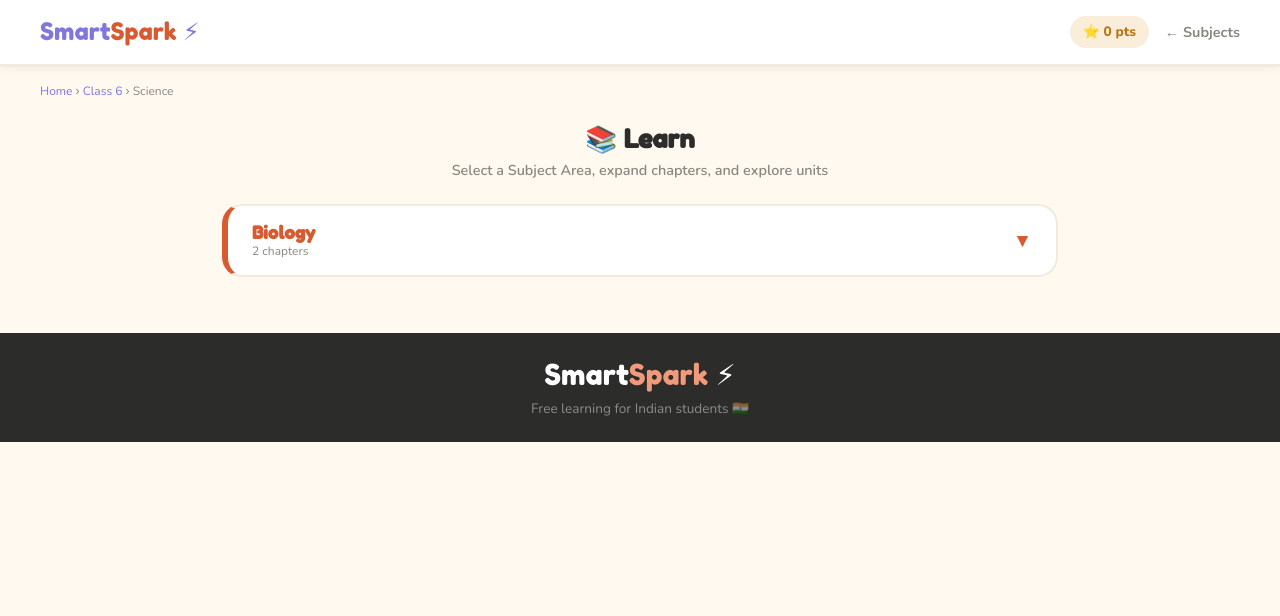
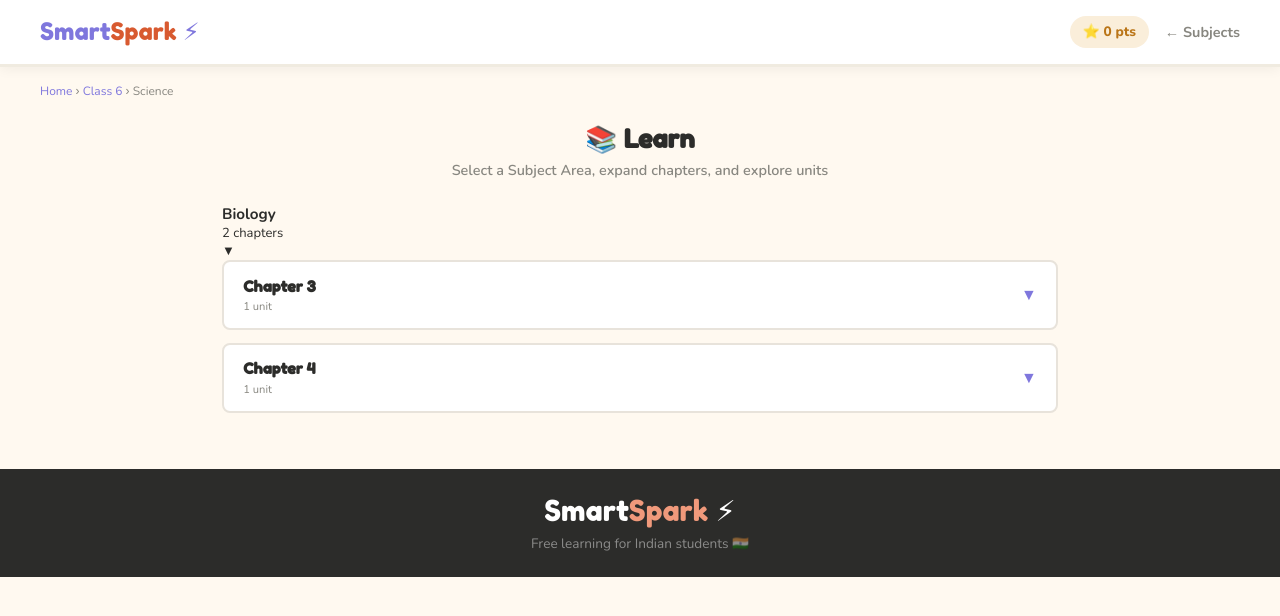
Before and after one commit to smartsparksindia/ui, a website: page chapters.html in a window 1280 px wide. Drawn offline with nearby package versions, Linux system fonts and the light colour scheme.

Commit message:
fixing chapters

```diff
--- a/chapters.html
+++ b/chapters.html
@@ -28,66 +28,6 @@ nav { background: white; padding: 1rem 2.5rem; display: flex; align-items: cente
 
 /* SUBJECT AREA STYLES */
 .subject-area-group { margin-bottom: 1.5rem; }
-
-.subject-area-header {
-  background: white;
-  border-radius: var(--radius);
-  padding: 1rem 1.5rem;
-  display: flex;
-  justify-content: space-between;
-  align-items: center;
-  cursor: pointer;
-  transition: all 0.2s;
-  border: 2px solid #F0EBE0;
-  user-select: none;
-  border-left: 6px solid var(--coral);
-}
-
-.subject-area-header:hover {
-  box-shadow: 0 4px 12px rgba(216, 90, 48, 0.1);
-  transform: translateY(-2px);
-}
-
-.subject-area-header.active {
-  border-color: var(--coral);
-}
-
-.subject-area-title {
-  font-family: 'Fredoka One', cursive;
-  font-size: 1.1rem;
-  color: var(--coral);
-  font-weight: 900;
-  margin: 0;
-}
-
-.subject-area-meta {
-  font-size: 0.75rem;
-  color: var(--text-muted);
-  margin-top: 0.2rem;
-  margin: 0;
-}
-
-.subject-area-toggle {
-  font-size: 1.2rem;
-  transition: transform 0.2s;
-  color: var(--coral);
-}
-
-.subject-area-header.active .subject-area-toggle {
-  transform: rotate(180deg);
-}
-
-.chapters-container {
-  display: none;
-  background: #FAFAF8;
-  padding: 1rem;
-  border: 2px solid #F0EBE0;
-  border-top: none;
-  border-radius: 0 0 var(--radius) var(--radius);
-  border-left: 6px solid var(--coral);
-}
-
-.chapters-wrap { max-width: 900px; margin: 0 auto; padding: 0 2rem 2rem; }
 
 /* ACCORDION STYLES */
 .chapter-group { margin-bottom: 0.8rem; }
@@ -345,6 +285,9 @@ function renderChapters() {
   // Render subject areas
   const container = document.getElementById('chapters-container');
 
+  console.log('DEBUG - areasBySubject structure:', areasBySubject);
+  console.log('DEBUG - Areas found:', Object.keys(areasBySubject));
+
   if (Object.keys(areasBySubject).length === 0) {
     container.innerHTML = '<div class="empty-state"><h3>No content available yet</h3><p>Content for ' + subject + ' is being prepared.</p></div>';
   } else {
@@ -375,6 +318,8 @@ function renderChapters() {
       chapterNums.forEach(chapterNum => {
         const units = chapters[chapterNum];
         const unitNums = Object.keys(units).sort((a, b) => parseInt(a) - parseInt(b));
+
+        console.log('DEBUG - Rendering chapter:', chapterNum, 'with units:', unitNums);
 
         const chapterDiv = document.createElement('div');
         chapterDiv.className = 'chapter-group';
```
